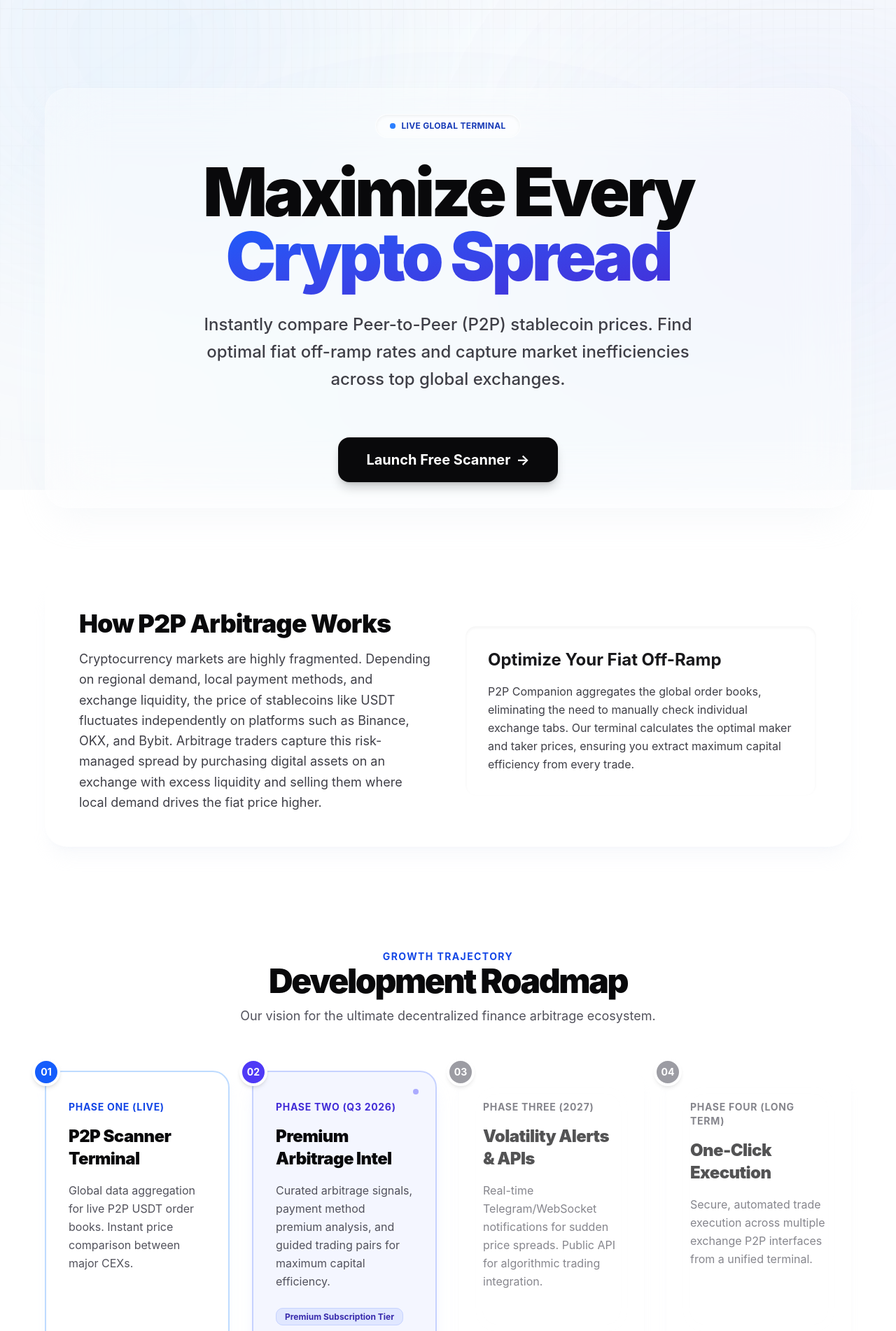
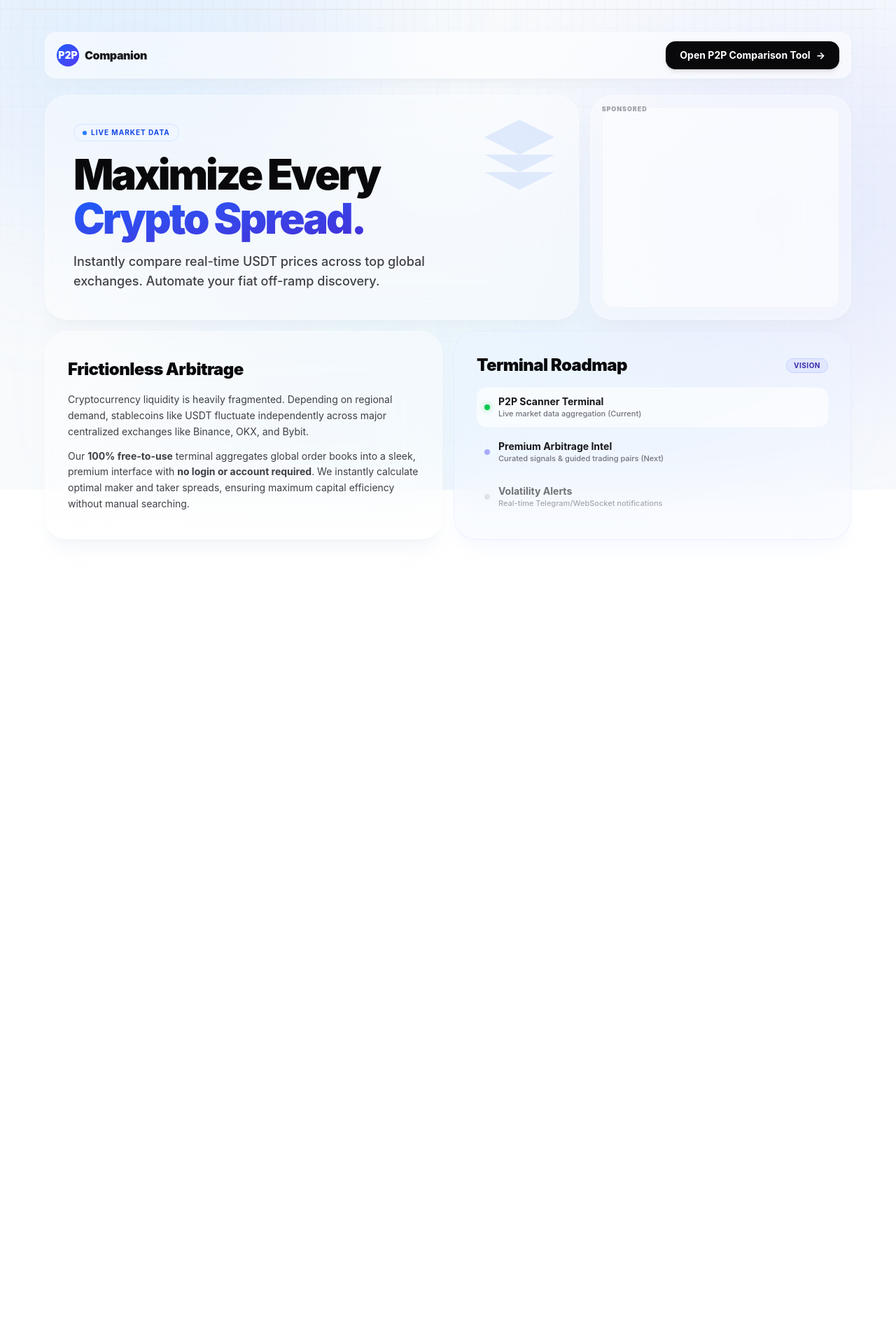
Before and after one commit to 0014niti/P2P-Companion, a SvelteKit app: page / in a window 1280 px wide. Shown: the part 100-2002 px from the top of the page at 70% size. After the commit the page ends 999 px from the top, so only its background shows below. Built offline with nearby package versions, Linux system fonts and the light colour scheme.

Commit message:
Update +page.svelte

```diff
--- a/src/routes/+page.svelte
+++ b/src/routes/+page.svelte
@@ -1,120 +1,128 @@
 <svelte:head>
-	<title>Crypto P2P Arbitrage Scanner | Premium Global Price Comparison</title>
-	<meta name="description" content="Maximize your crypto arbitrage margins. A free, real-time P2P terminal comparing USDT prices across major centralized exchanges. Launching premium arbitrage insights soon." />
-	<meta name="keywords" content="crypto arbitrage, P2P scanner, premium crypto alerts, USDT arbitrage, Binance P2P, OKX P2P, fiat off-ramp, crypto spread terminal" />
+	<title>Premium Crypto P2P Arbitrage Scanner | Live USDT Spreads</title>
+	<meta name="description" content="A 100% free, no-login crypto arbitrage terminal. Experience a premium UI while comparing real-time P2P USDT prices across Binance, OKX, and Bybit." />
+	<meta name="keywords" content="free crypto arbitrage, no login P2P scanner, premium crypto UI, USDT arbitrage scanner, Binance P2P, OKX P2P, fiat off-ramp" />
+
+	<script async src="https://pagead2.googlesyndication.com/pagead/js/adsbygoogle.js?client=ca-pub-XXXXXXXXXXXXXXXX" crossorigin="anonymous"></script>
 </svelte:head>
 
-<div class="fixed inset-0 -z-10 overflow-hidden bg-slate-100/50">
-	<div class="absolute -top-[10%] -left-[10%] h-[60%] w-[50%] rounded-full bg-blue-300/15 blur-[150px]"></div>
-	<div class="absolute top-[20%] -right-[15%] h-[60%] w-[50%] rounded-full bg-indigo-300/15 blur-[150px]"></div>
-	<div class="absolute -bottom-[10%] left-[20%] h-[60%] w-[60%] rounded-full bg-sky-200/10 blur-[150px]"></div>
+<script>
+	import { onMount } from 'svelte';
+	// Initialize Google AdSense banner after the component mounts
+	onMount(() => {
+		try {
+			(window.adsbygoogle = window.adsbygoogle || []).push({});
+		} catch (err) {
+			console.error('AdSense initialization error:', err);
+		}
+	});
+</script>
 
-	<div class="absolute inset-0 bg-[linear-gradient(to_right,#80808008_1px,transparent_1px),linear-gradient(to_bottom,#80808008_1px,transparent_1px)] bg-[size:16px_28px] [mask-image:linear-gradient(to_bottom,white,transparent)]"></div>
+<div class="fixed inset-0 -z-10 overflow-hidden bg-slate-50">
+	<div class="absolute -top-[10%] -left-[10%] h-[60%] w-[50%] rounded-full bg-blue-300/20 blur-[120px]"></div>
+	<div class="absolute top-[20%] -right-[15%] h-[60%] w-[50%] rounded-full bg-indigo-300/20 blur-[120px]"></div>
+	<div class="absolute -bottom-[10%] left-[20%] h-[60%] w-[60%] rounded-full bg-sky-200/20 blur-[120px]"></div>
+	<div class="absolute inset-0 bg-[linear-gradient(to_right,#8080800a_1px,transparent_1px),linear-gradient(to_bottom,#8080800a_1px,transparent_1px)] bg-[size:16px_28px] [mask-image:linear-gradient(to_bottom,white,transparent)]"></div>
 </div>
 
-<main class="mx-auto max-w-screen-2xl px-4 py-20 sm:px-6 lg:px-8 space-y-24">
+<header class="sticky top-4 z-50 mx-auto max-w-screen-xl px-4 sm:px-6 lg:px-8 mb-6">
+	<div class="flex items-center justify-between rounded-2xl border border-white/40 bg-white/50 backdrop-blur-xl px-4 py-3 shadow-lg shadow-slate-200/40">
+		<div class="flex items-center gap-2">
+			<div class="h-8 w-8 rounded-full bg-gradient-to-br from-blue-600 to-indigo-600 flex items-center justify-center shadow-inner">
+				<span class="text-white font-black text-sm">P2P</span>
+			</div>
+			<span class="font-black tracking-tight text-zinc-900 hidden sm:block">Companion</span>
+		</div>
 
-	<div class="relative flex flex-col items-center justify-center min-h-[75vh] text-center rounded-[32px] border border-white/20 bg-white/30 backdrop-blur-2xl p-8 shadow-2xl shadow-slate-200/30 overflow-hidden">
-		<div class="absolute inset-0 -translate-x-full animate-[sweep_5s_ease-in-out_infinite] bg-gradient-to-r from-transparent via-white/10 to-transparent"></div>
-
-		<div class="space-y-8 max-w-4xl relative z-10">
-			<span class="inline-flex items-center gap-2 rounded-full bg-white/40 border border-white/50 text-blue-800 px-5 py-2 text-xs font-bold shadow-inner tracking-wide uppercase backdrop-blur-sm">
-				<span class="relative flex h-2 w-2">
-					<span class="animate-ping absolute inline-flex h-full w-full rounded-full bg-blue-400 opacity-75"></span>
-					<span class="relative inline-flex rounded-full h-2 w-2 bg-blue-500"></span>
+		<a href="/scanner" class="relative inline-flex items-center justify-center rounded-xl bg-zinc-950 px-5 py-2.5 text-sm font-bold text-white shadow-md transition-all hover:bg-zinc-800 hover:scale-[1.02] active:scale-95 group overflow-hidden">
+			<span class="absolute inset-0 -translate-x-full animate-[sweep_4s_ease-in-out_infinite] bg-gradient-to-r from-transparent via-white/20 to-transparent"></span>
+			<span class="relative z-10 flex items-center gap-2">
+				Open P2P Comparison Tool <span class="transition-transform group-hover:translate-x-1">&rarr;</span>
 			</span>
-				Live Global Terminal
-			</span>
-
-			<h1 class="text-6xl font-black tracking-tighter text-zinc-950 sm:text-7xl lg:text-8xl leading-[0.95]">
-				Maximize Every <br/>
-				<span class="text-transparent bg-clip-text bg-gradient-to-br from-blue-600 to-indigo-700">Crypto Spread</span>
-			</h1>
-
-			<p class="text-xl text-zinc-700 sm:text-2xl leading-relaxed max-w-3xl mx-auto font-medium">
-				Instantly compare Peer-to-Peer (P2P) stablecoin prices. Find optimal fiat off-ramp rates and capture market inefficiencies across top global exchanges.
-			</p>
-
-			<div class="pt-8">
-				<a href="/scanner" class="inline-flex h-16 items-center justify-center rounded-2xl bg-zinc-950 px-10 text-xl font-bold text-white shadow-lg shadow-zinc-950/20 transition-all duration-300 hover:bg-zinc-800 hover:scale-[1.03] active:scale-95 group">
-					Launch Free Scanner
-					<span class="ml-2 transition-transform duration-300 group-hover:translate-x-1">&rarr;</span>
 		</a>
 	</div>
+</header>
+
+<main class="mx-auto max-w-screen-xl px-4 sm:px-6 lg:px-8 pb-12">
+
+	<div class="grid grid-cols-1 md:grid-cols-12 gap-4 auto-rows-min">
+
+		<div class="md:col-span-8 rounded-[32px] border border-white/40 bg-white/40 backdrop-blur-2xl p-8 lg:p-10 shadow-xl shadow-slate-200/30 flex flex-col justify-center relative overflow-hidden group">
+			<div class="absolute top-0 right-0 p-6 opacity-10 transition-opacity group-hover:opacity-20">
+				<svg width="120" height="120" viewBox="0 0 24 24" fill="currentColor" class="text-blue-600"><path d="M12 2L2 7l10 5 10-5-10-5zM2 17l10 5 10-5M2 12l10 5 10-5"/></svg>
+			</div>
+			<span class="inline-flex items-center gap-1.5 w-fit rounded-full bg-blue-50/80 border border-blue-200/60 text-blue-700 px-3 py-1 text-[10px] font-bold tracking-widest uppercase mb-4">
+				<span class="relative flex h-1.5 w-1.5"><span class="animate-ping absolute inline-flex h-full w-full rounded-full bg-blue-400 opacity-75"></span><span class="relative inline-flex rounded-full h-1.5 w-1.5 bg-blue-500"></span></span>
+				Live Market Data
+			</span>
+			<h1 class="text-4xl sm:text-5xl lg:text-6xl font-black tracking-tighter text-zinc-950 leading-[1.05] mb-4">
+				Maximize Every <br/>
+				<span class="text-transparent bg-clip-text bg-gradient-to-br from-blue-600 to-indigo-700">Crypto Spread.</span>
+			</h1>
+			<p class="text-zinc-700 text-base sm:text-lg font-medium max-w-lg">
+				Instantly compare real-time USDT prices across top global exchanges. Automate your fiat off-ramp discovery.
+			</p>
+		</div>
+
+		<div class="md:col-span-4 rounded-[32px] border border-white/40 bg-white/40 backdrop-blur-2xl p-4 shadow-xl shadow-slate-200/30 flex flex-col items-center justify-center min-h-[250px] relative">
+			<span class="absolute top-3 left-4 text-[9px] font-black uppercase tracking-widest text-zinc-400">Sponsored</span>
+			<div class="w-full h-full rounded-2xl bg-white/50 border border-zinc-100 flex items-center justify-center overflow-hidden">
+				<ins class="adsbygoogle"
+					style="display:block; text-align:center; width:100%; height:100%;"
+					data-ad-layout="in-article"
+					data-ad-format="fluid"
+					data-ad-client="ca-pub-XXXXXXXXXXXXXXXX"
+					data-ad-slot="YOUR_AD_SLOT_ID"></ins>
 			</div>
 		</div>
 
-	<article class="grid md:grid-cols-2 gap-12 items-center rounded-[32px] border border-white/20 bg-white/40 backdrop-blur-2xl p-8 md:p-12 shadow-xl shadow-slate-200/20">
-		<div class="space-y-4">
-			<h2 class="text-4xl font-black tracking-tight text-zinc-950">How P2P Arbitrage Works</h2>
-			<p class="text-zinc-700 text-lg leading-relaxed">
-				Cryptocurrency markets are highly fragmented. Depending on regional demand, local payment methods, and exchange liquidity, the price of stablecoins like USDT fluctuates independently on platforms such as Binance, OKX, and Bybit. Arbitrage traders capture this risk-managed spread by purchasing digital assets on an exchange with excess liquidity and selling them where local demand drives the fiat price higher.
+		<article class="md:col-span-6 rounded-[32px] border border-white/40 bg-white/40 backdrop-blur-2xl p-8 shadow-xl shadow-slate-200/30 flex flex-col justify-center space-y-4">
+			<h2 class="text-2xl font-black tracking-tight text-zinc-950">Frictionless Arbitrage</h2>
+			<div class="space-y-3">
+				<p class="text-zinc-700 text-sm leading-relaxed">
+					Cryptocurrency liquidity is heavily fragmented. Depending on regional demand, stablecoins like USDT fluctuate independently across major centralized exchanges like Binance, OKX, and Bybit.
 				</p>
-		</div>
-		<div class="space-y-4 rounded-2xl border border-white/20 bg-white/30 p-8 shadow-inner backdrop-blur-sm">
-			<h3 class="text-2xl font-bold text-zinc-900">Optimize Your Fiat Off-Ramp</h3>
-			<p class="text-zinc-700 text-md leading-relaxed">
-				P2P Companion aggregates the global order books, eliminating the need to manually check individual exchange tabs. Our terminal calculates the optimal maker and taker prices, ensuring you extract maximum capital efficiency from every trade.
+				<p class="text-zinc-700 text-sm leading-relaxed">
+					Our <strong>100% free-to-use</strong> terminal aggregates global order books into a sleek, premium interface with <strong>no login or account required</strong>. We instantly calculate optimal maker and taker spreads, ensuring maximum capital efficiency without manual searching.
 				</p>
 			</div>
 		</article>
 
-	<section class="space-y-16 py-12">
-		<div class="text-center max-w-2xl mx-auto space-y-3">
-			<span class="text-sm font-bold text-blue-700 uppercase tracking-widest">Growth Trajectory</span>
-			<h2 class="text-5xl font-black tracking-tighter text-zinc-950">Development Roadmap</h2>
-			<p class="text-zinc-600 text-lg">Our vision for the ultimate decentralized finance arbitrage ecosystem.</p>
+		<div class="md:col-span-6 rounded-[32px] border border-indigo-100/50 bg-indigo-50/30 backdrop-blur-2xl p-8 shadow-xl shadow-indigo-100/20 flex flex-col">
+			<div class="flex items-center justify-between mb-4">
+				<h2 class="text-2xl font-black tracking-tight text-zinc-950">Terminal Roadmap</h2>
+				<span class="rounded-lg bg-indigo-100 border border-indigo-200 text-indigo-800 px-2.5 py-0.5 text-[10px] font-bold uppercase tracking-wider">Vision</span>
 			</div>
 
-		<div class="relative grid md:grid-cols-2 lg:grid-cols-4 gap-8">
-			<div class="absolute top-1/2 left-0 right-0 h-1 bg-white/20 rounded-full -translate-y-1/2 hidden lg:block"></div>
-
-			<div class="relative rounded-3xl border-2 border-blue-200 bg-white/60 backdrop-blur-xl p-8 shadow-lg shadow-blue-100/30 space-y-4 group transition-all duration-300 hover:border-blue-300 hover:scale-[1.02]">
-				<div class="absolute -top-5 -left-5 h-10 w-10 rounded-full bg-blue-600 border-4 border-white flex items-center justify-center shadow-md">
-					<span class="text-white font-bold text-sm">01</span>
+			<ul class="space-y-2 flex-grow">
+				<li class="group flex items-center gap-3 p-2.5 rounded-xl bg-white/60 border border-white/40 hover:bg-white transition-colors cursor-default">
+					<div class="h-2 w-2 rounded-full bg-green-500 shadow-[0_0_8px_rgba(34,197,94,0.6)]"></div>
+					<div>
+						<h3 class="text-sm font-bold text-zinc-900 leading-tight">P2P Scanner Terminal</h3>
+						<p class="text-[11px] text-zinc-500 font-medium">Live market data aggregation (Current)</p>
 					</div>
-				<h4 class="text-sm font-bold text-blue-700 uppercase tracking-wider pt-2">Phase One (Live)</h4>
-				<h3 class="text-2xl font-black text-zinc-950 tracking-tight">P2P Scanner Terminal</h3>
-				<p class="text-zinc-600 text-md leading-relaxed">Global data aggregation for live P2P USDT order books. Instant price comparison between major CEXs.</p>
+				</li>
+				<li class="group flex items-center gap-3 p-2.5 rounded-xl border border-transparent hover:bg-white/50 hover:border-white/40 transition-colors cursor-default">
+					<div class="h-2 w-2 rounded-full bg-indigo-500 animate-pulse"></div>
+					<div>
+						<h3 class="text-sm font-bold text-zinc-900 leading-tight">Premium Arbitrage Intel</h3>
+						<p class="text-[11px] text-zinc-500 font-medium">Curated signals & guided trading pairs (Next)</p>
+					</div>
+				</li>
+				<li class="group flex items-center gap-3 p-2.5 rounded-xl border border-transparent hover:bg-white/50 hover:border-white/40 transition-colors cursor-default opacity-60 hover:opacity-100">
+					<div class="h-2 w-2 rounded-full bg-zinc-300"></div>
+					<div>
+						<h3 class="text-sm font-bold text-zinc-900 leading-tight">Volatility Alerts</h3>
+						<p class="text-[11px] text-zinc-500 font-medium">Real-time Telegram/WebSocket notifications</p>
+					</div>
+				</li>
+			</ul>
 		</div>
 
-			<div class="relative rounded-3xl border-2 border-indigo-200 bg-indigo-50/70 backdrop-blur-xl p-8 shadow-xl shadow-indigo-100/50 space-y-4 group transition-all duration-300 hover:border-indigo-300 hover:scale-[1.02]">
-				<div class="absolute -top-5 -left-5 h-10 w-10 rounded-full bg-indigo-600 border-4 border-white flex items-center justify-center shadow-md">
-					<span class="text-white font-bold text-sm">02</span>
 	</div>
-				<span class="absolute top-6 right-6 inline-flex h-2 w-2 rounded-full bg-indigo-500 animate-pulse"></span>
-				<h4 class="text-sm font-bold text-indigo-700 uppercase tracking-wider pt-2">Phase Two (Q3 2026)</h4>
-				<h3 class="text-2xl font-black text-zinc-950 tracking-tight">Premium Arbitrage Intel</h3>
-				<p class="text-zinc-600 text-md leading-relaxed">Curated arbitrage signals, payment method premium analysis, and guided trading pairs for maximum capital efficiency.</p>
-				<div class="pt-2">
-					<span class="rounded-lg bg-indigo-100 border border-indigo-200 text-indigo-800 px-3 py-1 text-xs font-bold">Premium Subscription Tier</span>
-				</div>
-			</div>
-
-			<div class="relative rounded-3xl border-2 border-white/20 bg-white/30 backdrop-blur-xl p-8 shadow-lg shadow-slate-200/20 space-y-4 opacity-70 group transition-all duration-300 hover:opacity-100 hover:scale-[1.02]">
-				<div class="absolute -top-5 -left-5 h-10 w-10 rounded-full bg-zinc-500 border-4 border-white flex items-center justify-center shadow-md">
-					<span class="text-white font-bold text-sm">03</span>
-				</div>
-				<h4 class="text-sm font-bold text-zinc-600 uppercase tracking-wider pt-2">Phase Three (2027)</h4>
-				<h3 class="text-2xl font-black text-zinc-950 tracking-tight">Volatility Alerts & APIs</h3>
-				<p class="text-zinc-600 text-md leading-relaxed">Real-time Telegram/WebSocket notifications for sudden price spreads. Public API for algorithmic trading integration.</p>
-			</div>
-
-			<div class="relative rounded-3xl border-2 border-white/20 bg-white/30 backdrop-blur-xl p-8 shadow-lg shadow-slate-200/20 space-y-4 opacity-70 group transition-all duration-300 hover:opacity-100 hover:scale-[1.02]">
-				<div class="absolute -top-5 -left-5 h-10 w-10 rounded-full bg-zinc-500 border-4 border-white flex items-center justify-center shadow-md">
-					<span class="text-white font-bold text-sm">04</span>
-				</div>
-				<h4 class="text-sm font-bold text-zinc-600 uppercase tracking-wider pt-2">Phase Four (Long Term)</h4>
-				<h3 class="text-2xl font-black text-zinc-950 tracking-tight">One-Click Execution</h3>
-				<p class="text-zinc-600 text-md leading-relaxed">Secure, automated trade execution across multiple exchange P2P interfaces from a unified terminal.</p>
-			</div>
-		</div>
-	</section>
-
 </main>
 
 <style>
-	/* Custom sweep animation for the hero section light shine */
 	@keyframes sweep {
 		0% { transform: translateX(-100%) skewX(-15deg); }
 		25% { transform: translateX(200%) skewX(-15deg); }
```
Lines whose indentation alone changed are shown as unchanged.
